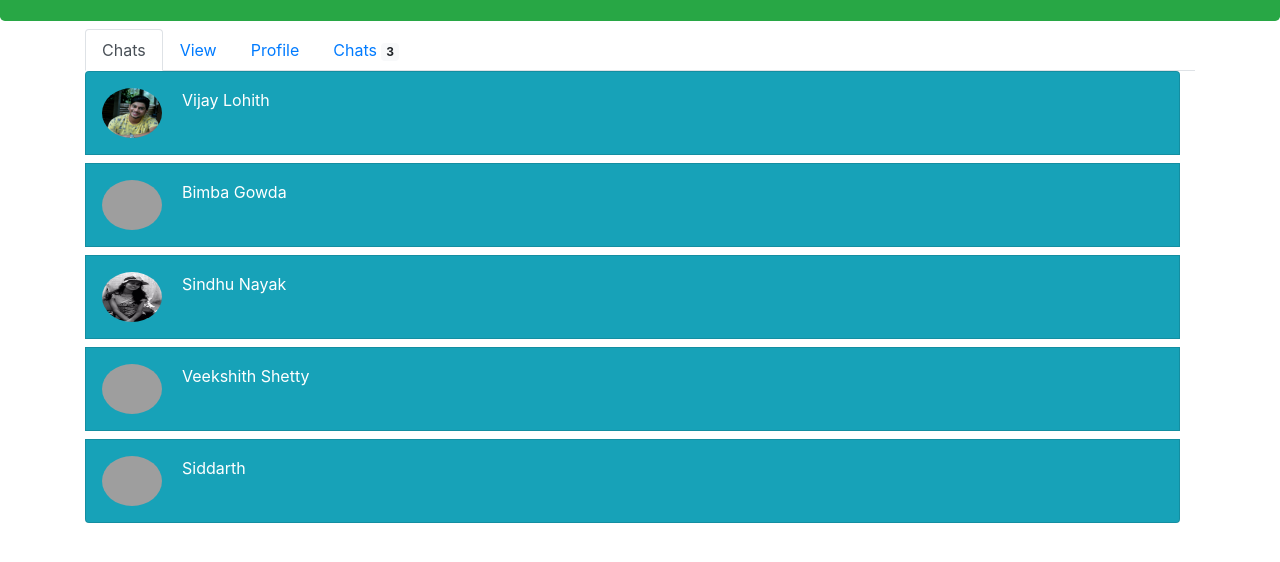
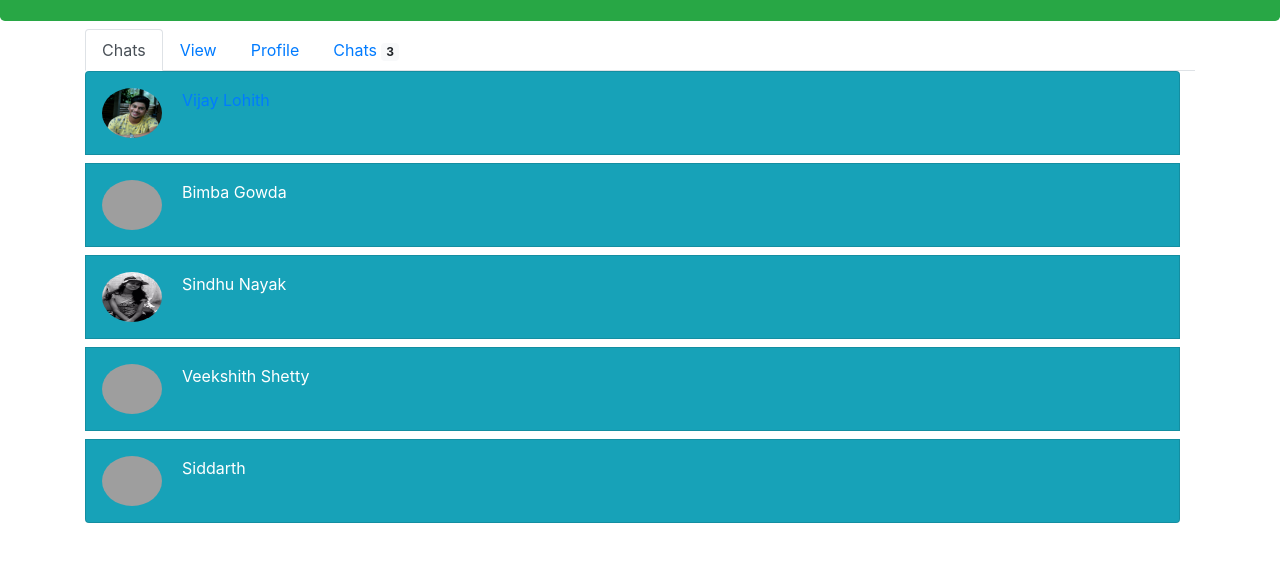
Before and after one commit to Rakeshcr7/Whatsapp.github.io, a plain HTML site: page index.html in a window 1280 px wide. Shown: the part 86-648 px from the top of the page. Drawn offline with nearby package versions, Linux system fonts and the light colour scheme; grey boxes are pictures that could not be loaded.

Commit message:
scond-commit

```diff
--- a/index.html
+++ b/index.html
@@ -32,8 +32,8 @@
     <div class="tab-content" id="myTabContent">
       <div class="tab-pane fade show active" id="Chats" role="tabpanel" aria-labelledby="Chats-tab">
         <ul class="list-group container ">
-          <li class="list-group-item p-3 mb-2 bg-info text-white">
-            <img src="images/1.jpg" alt="Rak" width="50px" height="50px">Vijay Lohith</li>
+          <li class="list-group-item p-3 mb-2 bg-info text-white"><a href="#View">
+            <img src="images/1.jpg" alt="Rak" width="50px" height="50px">Vijay Lohith</a></li>
           <li class="list-group-item p-3 mb-2 bg-info text-white">
             <img src="images/Bimba.jpg" alt="Rak" width="50px" height="50px">Bimba Gowda</li>
           <li class="list-group-item p-3 mb-2 bg-info text-white">
@@ -46,7 +46,7 @@
       </div>
       <div class="tab-pane fade" id="View" role="tabpanel" aria-labelledby="View-tab">
 
-        <div class="container">
+        <div class="container" >
           <img src="images/2.jpg" alt="Rak">
           <p valign="bottom">Hello. How are you Vijay</p>
           <span class="time-right">11:00</span>
```
